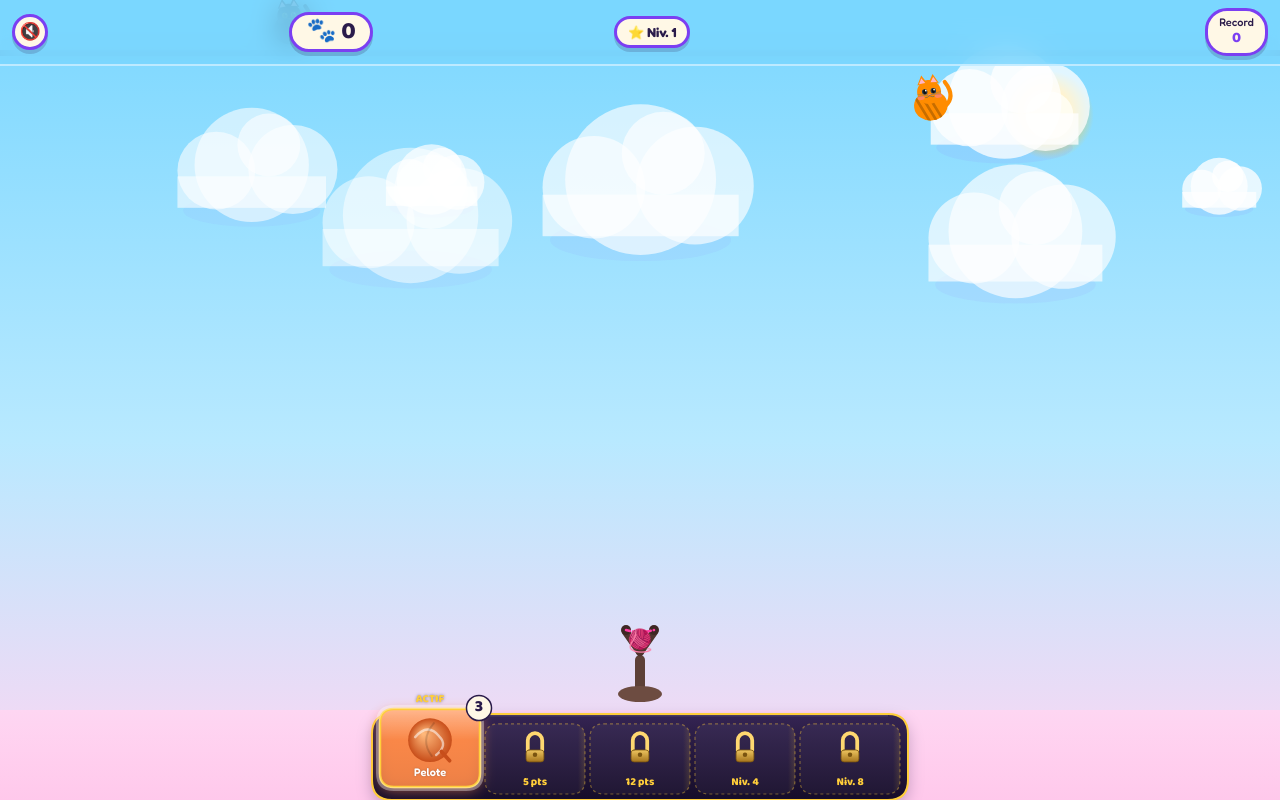
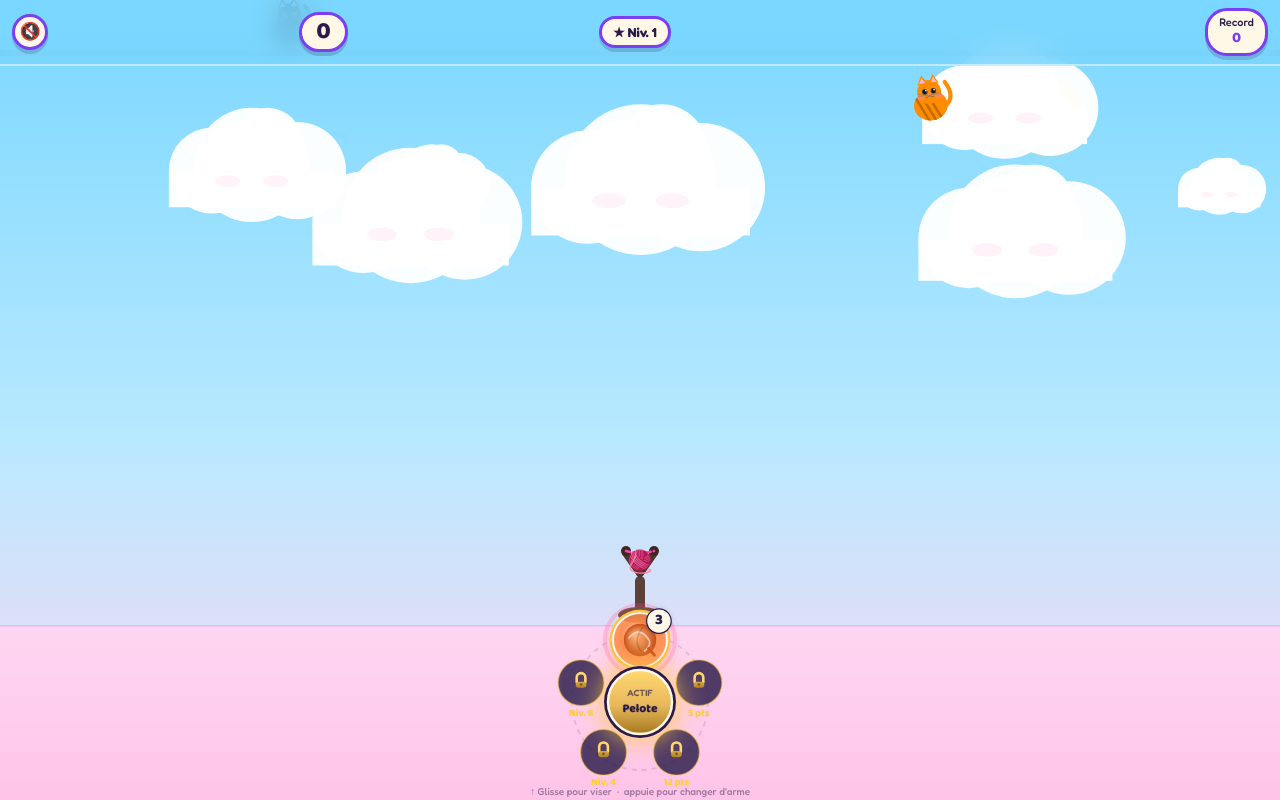
Before and after one commit to sderosiaux/pluie-de-chats, a plain HTML site: page index.html in a window 1280 px wide. Drawn offline with Linux system fonts and the light colour scheme; animation ran at ten frames a second.

Commit message:
Candy Pop redesign: dial radial inventory + anime clouds
- Replace pill tray with radial dial weapon selector (5 slots at -90/-18/54/126/198°)
- Gold hub center shows active weapon; slots animate with pulse ring when selected
- Locked slots: shimmer sweep + gold lock SVG + NIV.X label
- INV_H increased to 175px to fit dial layout
- Clouds: full white anime-style pillowy shapes with pink blush

```diff
--- a/index.html
+++ b/index.html
@@ -105,8 +105,8 @@
 <body>
 <div id="hud">
   <button id="music-btn" title="Musique">🔇</button>
-  <div id="score">🐾 0</div>
-  <div id="level-badge">⭐ Niv. 1</div>
+  <div id="score">0</div>
+  <div id="level-badge">★ Niv. 1</div>
   <div id="combo"></div>
   <div id="hi-block">Record<span id="hi-val">0</span></div>
 </div>
@@ -125,19 +125,25 @@ const toast      = document.getElementById('unlock-toast');
 
 const HUD_H = 56;
 // INV_H adapté à la taille d'écran + safe area iPhone
+const DIAL_R = 62;         // ring radius
+const DIAL_HUB_R = 32;    // center hub radius
+const DIAL_ANGLES = [-90, -18, 54, 126, 198]; // degrees per TYPE_ORDER slot
+
 function getInvH() {
   const safeBottom = parseInt(getComputedStyle(document.documentElement)
     .getPropertyValue('--sab') || '0', 10) || 0;
-  return (window.innerWidth < 430 ? 100 : 90) + safeBottom;
+  return 175 + safeBottom;
 }
 let INV_H = getInvH();
+let DIAL_CY = 0;
 
 let W, H, LAUNCHER;
 function resize() {
   W = canvas.width = window.innerWidth;
   H = canvas.height = window.innerHeight;
   INV_H = getInvH();
-  LAUNCHER = { x: W / 2, y: H - INV_H - 58 };
+  LAUNCHER = { x: W / 2, y: H - INV_H - 52 };
+  DIAL_CY = H - INV_H + Math.round(INV_H * 0.44);
 }
 resize();
 window.addEventListener('resize', resize);
@@ -833,16 +839,14 @@ function getEventPos(e) {
 }
 
 function handleDown(pos) {
-  // inventory tap — must match drawInventory layout exactly
+  // inventory tap — radial dial detection
   if (pos.y > H - INV_H) {
-    const PAD = 6, GAP = 5;
-    const n = TYPE_ORDER.length;
-    const slotW = Math.min(100, (W - PAD*2 - GAP*(n-1)) / n);
-    const totalW = slotW*n + GAP*(n-1);
-    const startX = (W - totalW) / 2;
-    for (let i=0;i<n;i++) {
-      const sx = startX + i*(slotW+GAP);
-      if (pos.x >= sx && pos.x < sx + slotW) {
+    const dcx = W / 2, dcy = DIAL_CY;
+    for (let i = 0; i < TYPE_ORDER.length; i++) {
+      const ang = DIAL_ANGLES[i] * Math.PI / 180;
+      const sx = dcx + Math.cos(ang) * DIAL_R;
+      const sy = dcy + Math.sin(ang) * DIAL_R;
+      if (Math.hypot(pos.x - sx, pos.y - sy) < 30) {
         const id = TYPE_ORDER[i];
         if (unlockedTypes.has(id)) selectedType = id;
         return;
@@ -1003,192 +1007,163 @@ function drawLauncher() {
   ctx.restore();
 }
 
-// ── Inventory bar — Candy Pop PillTray ────────────────────────────────────────
+// ── Inventory — Candy Pop Dial Radial ─────────────────────────────────────────
 function drawInventory() {
-  const PAD = 6, GAP = 5;
-  const n = TYPE_ORDER.length;
-  const slotW = Math.min(100, (W - PAD*2 - GAP*(n-1)) / n);
-  const totalW = slotW*n + GAP*(n-1);
-  const startX = (W - totalW) / 2;
   const barY = H - INV_H;
-  const slotH = INV_H - PAD*2;
-  const SR = 14; // slot corner radius
-
-  // ── Full bar fill (candy sky gradient continuation)
+  const dcx = W / 2, dcy = DIAL_CY;
+
+  // Zone background (candy pink-rose)
   const bg = ctx.createLinearGradient(0, barY, 0, H);
-  bg.addColorStop(0, 'rgba(255,214,242,0.96)');
-  bg.addColorStop(1, 'rgba(255,200,235,0.99)');
+  bg.addColorStop(0, 'rgba(255,214,242,0.97)');
+  bg.addColorStop(1, 'rgba(255,196,232,1)');
   ctx.fillStyle = bg;
   ctx.fillRect(0, barY, W, INV_H);
-
-  // ── Panel container behind slots
-  const pPad = 8;
-  const pX = startX - pPad, pY = barY + 4;
-  const pW = totalW + pPad*2, pH = slotH + PAD + 2;
-
+  // Top separator line
+  ctx.fillStyle = 'rgba(123,63,242,0.18)';
+  ctx.fillRect(0, barY, W, 1.5);
+
+  // Outer ring glow
   ctx.save();
-  ctx.shadowColor = 'rgba(42,27,74,0.3)'; ctx.shadowBlur = 16; ctx.shadowOffsetY = 6;
-  const panelBg = ctx.createLinearGradient(0, pY, 0, pY + pH);
-  panelBg.addColorStop(0, 'rgba(42,27,74,0.94)');
-  panelBg.addColorStop(1, 'rgba(16,8,36,0.97)');
-  ctx.fillStyle = panelBg;
-  ctx.beginPath(); roundRect(ctx, pX, pY, pW, pH, 20); ctx.fill();
-  ctx.shadowBlur = 0; ctx.shadowOffsetY = 0;
-  // Gold border
-  ctx.strokeStyle = '#ffce3a'; ctx.lineWidth = 2;
-  ctx.beginPath(); roundRect(ctx, pX, pY, pW, pH, 20); ctx.stroke();
-  // Inner top shimmer
-  ctx.fillStyle = 'rgba(255,255,255,0.10)';
-  ctx.fillRect(pX + 20, pY + 1, pW - 40, 1.5);
+  ctx.strokeStyle = 'rgba(42,27,74,0.12)'; ctx.lineWidth = 2;
+  ctx.setLineDash([5, 5]);
+  ctx.beginPath(); ctx.arc(dcx, dcy, DIAL_R + 6, 0, Math.PI*2); ctx.stroke();
+  ctx.setLineDash([]);
   ctx.restore();
 
-  for (let i = 0; i < n; i++) {
+  for (let i = 0; i < TYPE_ORDER.length; i++) {
     const id = TYPE_ORDER[i];
     const def = PROJ_DEFS[id];
     const locked = !unlockedTypes.has(id);
     const isSelected = !locked && selectedType === id;
-
-    const sx = startX + i * (slotW + GAP);
-    const baseH = slotH * 0.9;
-    const h = isSelected ? slotH : baseH;
-    const sy = isSelected ? barY + PAD - 7 : barY + PAD + (slotH - baseH);
-    const cx = sx + slotW / 2;
-    const cy = sy + h / 2;
+    const ang = DIAL_ANGLES[i] * Math.PI / 180;
+    const sx = dcx + Math.cos(ang) * DIAL_R;
+    const sy = dcy + Math.sin(ang) * DIAL_R;
+    const slotR = isSelected ? 27 : 23;
 
     ctx.save();
 
     if (locked) {
-      // ── Locked slot ───────────────────────────────────────────────────────────
-      // Background
-      ctx.fillStyle = 'rgba(255,255,255,0.04)';
-      ctx.beginPath(); roundRect(ctx, sx, sy, slotW, h, SR); ctx.fill();
-
-      // Gold shimmer sweep animation
-      const shimT = ((gameTime * 0.38) % 1);
-      const shimX = sx - 20 + shimT * (slotW + 40);
-      const shimGrad = ctx.createLinearGradient(shimX - 20, 0, shimX + 20, 0);
+      // Shimmer sweep
+      ctx.save();
+      ctx.beginPath(); ctx.arc(sx, sy, slotR, 0, Math.PI*2); ctx.clip();
+      const shimT = ((gameTime * 0.42) % 1);
+      const shimX = sx - slotR*2 + shimT * slotR * 4;
+      const shimGrad = ctx.createLinearGradient(shimX - slotR, 0, shimX + slotR, 0);
       shimGrad.addColorStop(0, 'rgba(255,206,58,0)');
       shimGrad.addColorStop(0.5, 'rgba(255,206,58,0.38)');
       shimGrad.addColorStop(1, 'rgba(255,206,58,0)');
-      ctx.save();
-      ctx.beginPath(); roundRect(ctx, sx, sy, slotW, h, SR); ctx.clip();
-      ctx.fillStyle = shimGrad; ctx.fillRect(sx - 20, sy, slotW + 40, h);
+      ctx.fillStyle = 'rgba(42,27,74,0.82)'; ctx.fillRect(sx-slotR*2, sy-slotR, slotR*4, slotR*2);
+      ctx.fillStyle = shimGrad; ctx.fillRect(sx-slotR*2, sy-slotR, slotR*4, slotR*2);
       ctx.restore();
-
-      // Dashed gold border
-      ctx.setLineDash([3, 3]);
-      ctx.strokeStyle = 'rgba(255,206,58,0.4)'; ctx.lineWidth = 1.2;
-      ctx.beginPath(); roundRect(ctx, sx, sy, slotW, h, SR); ctx.stroke();
-      ctx.setLineDash([]);
-
-      // Gold lock icon
-      const lh = h * 0.34, lw = lh * 0.72;
-      const lx = cx, ly = cy - h*0.1;
-      const lockGrad = ctx.createLinearGradient(lx-lw*.5, ly-lh*.2, lx-lw*.5, ly+lh*.4);
-      lockGrad.addColorStop(0,'#ffd870'); lockGrad.addColorStop(1,'#a87820');
-      // shackle
-      ctx.strokeStyle = '#ffd870'; ctx.lineWidth = lw*.22; ctx.lineCap='round'; ctx.lineJoin='round';
-      ctx.beginPath();
-      ctx.moveTo(lx-lw*.42, ly-lh*.05); ctx.lineTo(lx-lw*.42, ly-lh*.48);
-      ctx.arc(lx, ly-lh*.48, lw*.42, Math.PI, 0);
-      ctx.lineTo(lx+lw*.42, ly-lh*.05);
-      ctx.stroke();
-      // body
-      ctx.fillStyle = lockGrad;
-      ctx.beginPath(); roundRect(ctx, lx-lw*.52, ly-lh*.08, lw*1.04, lh*.5, 3); ctx.fill();
-      ctx.strokeStyle = '#7a5410'; ctx.lineWidth = .8;
-      ctx.beginPath(); roundRect(ctx, lx-lw*.52, ly-lh*.08, lw*1.04, lh*.5, 3); ctx.stroke();
-      // keyhole
-      ctx.fillStyle = '#7a5410';
-      ctx.beginPath(); ctx.arc(lx, ly+lh*.12, lw*.13, 0, Math.PI*2); ctx.fill();
-
-      // NIV label
-      ctx.font = `800 ${Math.round(h*0.16)}px "Baloo 2",Arial`;
-      ctx.fillStyle = '#ffce3a'; ctx.textAlign = 'center'; ctx.textBaseline = 'middle';
-      ctx.fillText(def.unlockHint, cx, sy + h*0.84);
+      ctx.strokeStyle = 'rgba(255,206,58,0.5)'; ctx.lineWidth = 1.5;
+      ctx.beginPath(); ctx.arc(sx, sy, slotR, 0, Math.PI*2); ctx.stroke();
+      // Lock icon
+      const lk = slotR * 0.45;
+      const lockG = ctx.createLinearGradient(sx, sy-lk*.8, sx, sy+lk*.6);
+      lockG.addColorStop(0,'#ffd870'); lockG.addColorStop(1,'#a87820');
+      ctx.strokeStyle = '#ffd870'; ctx.lineWidth = lk*.25; ctx.lineCap = 'round';
+      ctx.beginPath(); ctx.moveTo(sx-lk*.42, sy-lk*.05); ctx.lineTo(sx-lk*.42, sy-lk*.52);
+      ctx.arc(sx, sy-lk*.52, lk*.42, Math.PI, 0); ctx.lineTo(sx+lk*.42, sy-lk*.05); ctx.stroke();
+      ctx.fillStyle = lockG;
+      ctx.beginPath(); roundRect(ctx, sx-lk*.52, sy-lk*.1, lk*1.04, lk*.58, 3); ctx.fill();
+      ctx.fillStyle = '#7a5410'; ctx.beginPath(); ctx.arc(sx, sy+lk*.16, lk*.13, 0, Math.PI*2); ctx.fill();
+      // Level label below
+      ctx.font = `800 ${Math.round(slotR*.42)}px "Baloo 2",Arial`;
+      ctx.fillStyle = '#ffce3a'; ctx.textAlign = 'center'; ctx.textBaseline = 'top';
+      ctx.fillText(def.unlockHint, sx, sy + slotR + 3);
 
     } else {
-      // ── Unlocked slot ─────────────────────────────────────────────────────────
       const tone = def.col;
-
-      // Shadow for selected
+      // Selected: pulsing outer ring
       if (isSelected) {
-        ctx.shadowColor = tone + 'bb'; ctx.shadowBlur = 14; ctx.shadowOffsetY = 3;
+        const a = (Math.sin(gameTime * 4.5) + 1) * 0.5 * 0.5 + 0.2;
+        ctx.strokeStyle = `rgba(255,62,165,${a})`; ctx.lineWidth = 4;
+        ctx.beginPath(); ctx.arc(sx, sy, slotR + 8, 0, Math.PI*2); ctx.stroke();
+        // Gold selected ring
+        ctx.strokeStyle = '#ffce3a'; ctx.lineWidth = 2.5;
+        ctx.beginPath(); ctx.arc(sx, sy, slotR + 2, 0, Math.PI*2); ctx.stroke();
       }
-
-      // Fill gradient
-      const slotGrad = ctx.createLinearGradient(sx, sy, sx, sy+h);
-      slotGrad.addColorStop(0, tone);
-      slotGrad.addColorStop(1, tone + 'cc');
+      // Fill
+      ctx.shadowColor = tone + (isSelected ? 'cc' : '66'); ctx.shadowBlur = isSelected ? 16 : 8; ctx.shadowOffsetY = 3;
+      const slotGrad = ctx.createRadialGradient(sx-slotR*.25, sy-slotR*.25, slotR*.05, sx, sy, slotR);
+      slotGrad.addColorStop(0, tone + 'ff'); slotGrad.addColorStop(1, tone + 'bb');
       ctx.fillStyle = slotGrad;
-      ctx.beginPath(); roundRect(ctx, sx, sy, slotW, h, SR); ctx.fill();
+      ctx.beginPath(); ctx.arc(sx, sy, slotR, 0, Math.PI*2); ctx.fill();
       ctx.shadowBlur = 0; ctx.shadowOffsetY = 0;
-
-      // Inner top highlight
-      ctx.save();
-      ctx.beginPath(); roundRect(ctx, sx, sy, slotW, h, SR); ctx.clip();
-      const hlGrad = ctx.createLinearGradient(sx, sy, sx, sy+h*.4);
-      hlGrad.addColorStop(0,'rgba(255,255,255,0.38)'); hlGrad.addColorStop(1,'rgba(255,255,255,0)');
-      ctx.fillStyle = hlGrad; ctx.fillRect(sx, sy, slotW, h*.4);
-      ctx.restore();
-
+      // Inner highlight
+      const hl = ctx.createRadialGradient(sx-slotR*.3, sy-slotR*.35, 0, sx, sy, slotR);
+      hl.addColorStop(0,'rgba(255,255,255,0.45)'); hl.addColorStop(0.55,'rgba(255,255,255,0)');
+      ctx.fillStyle = hl; ctx.beginPath(); ctx.arc(sx, sy, slotR, 0, Math.PI*2); ctx.fill();
       // Border
-      ctx.strokeStyle = isSelected ? '#ffce3a' : 'rgba(255,255,255,0.52)';
-      ctx.lineWidth = isSelected ? 2.5 : 1.5;
-      ctx.beginPath(); roundRect(ctx, sx, sy, slotW, h, SR); ctx.stroke();
-
-      // Extra glow ring on selected
-      if (isSelected) {
-        ctx.strokeStyle = 'rgba(255,255,255,0.35)'; ctx.lineWidth = 4;
-        ctx.beginPath(); roundRect(ctx, sx-2, sy-2, slotW+4, h+4, SR+2); ctx.stroke();
-      }
-
-      // "ACTIF" label above selected
-      if (isSelected) {
-        ctx.font = `800 ${Math.round(h*0.14)}px "Baloo 2",Arial`;
-        ctx.fillStyle = '#ffce3a'; ctx.textAlign = 'center'; ctx.textBaseline = 'bottom';
-        ctx.shadowColor = 'rgba(0,0,0,0.45)'; ctx.shadowBlur = 3;
-        ctx.fillText('ACTIF', cx, sy - 3);
-        ctx.shadowBlur = 0;
-      }
-
-      // Custom icon
-      const iconY = cy - h*0.1;
-      const iconR = Math.min(slotW, h) * 0.28;
-      drawProjIcon(id, cx, iconY, iconR);
-
-      // Recharge arc over icon
+      ctx.strokeStyle = isSelected ? 'rgba(255,255,255,0.9)' : 'rgba(255,255,255,0.55)';
+      ctx.lineWidth = isSelected ? 2 : 1.2;
+      ctx.beginPath(); ctx.arc(sx, sy, slotR, 0, Math.PI*2); ctx.stroke();
+      // Icon
+      drawProjIcon(id, sx, sy, slotR * 0.6);
+      // Recharge arc
       if (def.stock < def.maxStock && rechargeTimers[id] > 0) {
         const pct = 1 - rechargeTimers[id] / def.recharge;
-        ctx.strokeStyle = 'rgba(255,255,255,0.9)'; ctx.lineWidth = 2.2;
-        ctx.shadowColor = '#fff'; ctx.shadowBlur = 5;
-        ctx.beginPath(); ctx.arc(cx, iconY, iconR * 1.22, -Math.PI/2, -Math.PI/2 + pct*Math.PI*2);
+        ctx.strokeStyle = 'rgba(255,255,255,0.9)'; ctx.lineWidth = 2;
+        ctx.shadowColor = '#fff'; ctx.shadowBlur = 4;
+        ctx.beginPath(); ctx.arc(sx, sy, slotR + (isSelected ? 5 : 3), -Math.PI/2, -Math.PI/2 + pct*Math.PI*2);
         ctx.stroke(); ctx.shadowBlur = 0;
       }
-
-      // Label
-      ctx.font = `600 ${Math.round(h*0.145)}px "Fredoka",Arial`;
-      ctx.fillStyle = isSelected ? '#fff' : 'rgba(255,255,255,0.85)';
-      ctx.textAlign = 'center'; ctx.textBaseline = 'middle';
-      ctx.shadowColor = 'rgba(0,0,0,0.28)'; ctx.shadowBlur = 2;
-      ctx.fillText(def.label, cx, sy + h*0.82);
+      // Label below
+      ctx.font = `600 ${Math.round(slotR*.5)}px "Fredoka",Arial`;
+      ctx.fillStyle = isSelected ? '#2a1b4a' : 'rgba(42,27,74,0.65)';
+      ctx.textAlign = 'center'; ctx.textBaseline = 'top';
+      ctx.fillText(def.label, sx, sy + slotR + 3);
+      // Count badge
+      const bR = slotR * 0.38;
+      const bX = sx + slotR * 0.7, bY = sy - slotR * 0.7;
+      ctx.fillStyle = '#fff8e6';
+      ctx.shadowColor = 'rgba(42,27,74,0.25)'; ctx.shadowBlur = 4;
+      ctx.beginPath(); ctx.arc(bX, bY, bR + 2, 0, Math.PI*2); ctx.fill();
       ctx.shadowBlur = 0;
-
-      // Count badge (top-right)
-      const bR = h * 0.135;
-      const bX = sx + slotW - 1, bY = sy - 1;
-      ctx.fillStyle = '#fff8e6';
-      ctx.beginPath(); ctx.arc(bX, bY, bR + 2, 0, Math.PI*2); ctx.fill();
-      ctx.strokeStyle = '#2a1b4a'; ctx.lineWidth = 1.5;
+      ctx.strokeStyle = '#2a1b4a'; ctx.lineWidth = 1.2;
       ctx.beginPath(); ctx.arc(bX, bY, bR + 2, 0, Math.PI*2); ctx.stroke();
-      const count = def.maxStock >= 99 ? '∞' : String(def.stock);
       ctx.font = `900 ${Math.round(bR*1.5)}px "Baloo 2",Arial`;
       ctx.fillStyle = '#2a1b4a'; ctx.textAlign = 'center'; ctx.textBaseline = 'middle';
-      ctx.fillText(count, bX, bY + 0.5);
-    }
-
+      ctx.fillText(String(def.stock), bX, bY + 0.5);
+    }
     ctx.restore();
   }
+
+  // ── Center hub ────────────────────────────────────────────────────────────────
+  ctx.save();
+  // Glow
+  ctx.shadowColor = '#ffce3a'; ctx.shadowBlur = 28;
+  // Outer dark ring
+  ctx.fillStyle = '#2a1b4a';
+  ctx.beginPath(); ctx.arc(dcx, dcy, DIAL_HUB_R + 4, 0, Math.PI*2); ctx.fill();
+  ctx.shadowBlur = 0;
+  // Gold fill
+  const hubG = ctx.createLinearGradient(dcx, dcy - DIAL_HUB_R, dcx, dcy + DIAL_HUB_R);
+  hubG.addColorStop(0, '#ffd870'); hubG.addColorStop(0.55, '#e8b85c'); hubG.addColorStop(1, '#a87820');
+  ctx.fillStyle = hubG;
+  ctx.beginPath(); ctx.arc(dcx, dcy, DIAL_HUB_R, 0, Math.PI*2); ctx.fill();
+  // Cream border
+  ctx.strokeStyle = '#fff8e6'; ctx.lineWidth = 2.5;
+  ctx.beginPath(); ctx.arc(dcx, dcy, DIAL_HUB_R, 0, Math.PI*2); ctx.stroke();
+  // "ACTIF" text
+  ctx.font = `600 ${Math.round(DIAL_HUB_R*.28)}px "Fredoka",Arial`;
+  ctx.fillStyle = '#2a1b4a'; ctx.globalAlpha = 0.65; ctx.textAlign = 'center'; ctx.textBaseline = 'middle';
+  ctx.fillText('ACTIF', dcx, dcy - DIAL_HUB_R*.28);
+  ctx.globalAlpha = 1;
+  // Current weapon label
+  ctx.font = `800 ${Math.round(DIAL_HUB_R*.38)}px "Baloo 2",Arial`;
+  ctx.fillStyle = '#2a1b4a'; ctx.shadowColor = 'rgba(0,0,0,0.15)'; ctx.shadowBlur = 2;
+  ctx.fillText(PROJ_DEFS[selectedType].label, dcx, dcy + DIAL_HUB_R*.24);
+  ctx.shadowBlur = 0;
+  ctx.restore();
+
+  // Hint
+  ctx.save();
+  ctx.font = `500 ${Math.min(W * 0.025, 10)}px "Fredoka",Arial`;
+  ctx.fillStyle = 'rgba(42,27,74,0.45)'; ctx.textAlign = 'center'; ctx.textBaseline = 'bottom';
+  const sab = parseInt(getComputedStyle(document.documentElement).getPropertyValue('--sab')||'0',10)||0;
+  ctx.fillText("↑ Glisse pour viser  ·  appuie pour changer d'arme", W/2, H - sab - 3);
+  ctx.restore();
 }
 
 function roundRect(ctx,x,y,w,h,r){
@@ -1273,23 +1248,24 @@ function drawBackground() {
   ctx.fillStyle = sunGrad; ctx.beginPath(); ctx.arc(sunX, sunY, sunR * 1.3, 0, Math.PI*2); ctx.fill();
   ctx.fillStyle = '#fff7c0'; ctx.beginPath(); ctx.arc(sunX, sunY, sunR * 0.7, 0, Math.PI*2); ctx.fill();
 
-  // Chunky sticker clouds
+  // Anime clouds — pure white, rounded pillowy shapes
   for (const c of clouds) {
-    c.x += c.spd; if (c.x > W + c.r * 3) c.x = -c.r * 3;
-    ctx.save(); ctx.globalAlpha = c.a;
+    c.x += c.spd; if (c.x > W + c.r * 4) c.x = -c.r * 4;
+    ctx.save(); ctx.globalAlpha = 0.96;
     ctx.fillStyle = '#ffffff';
-    // shadow blob
-    ctx.save(); ctx.globalAlpha = c.a * 0.08; ctx.fillStyle = '#7b3ff2';
-    ctx.beginPath(); ctx.ellipse(c.x, c.y + c.r*.8, c.r*1.2, c.r*.28, 0, 0, Math.PI*2); ctx.fill();
-    ctx.restore();
-    // cloud puffs
-    ctx.fillStyle = '#ffffff';
-    ctx.beginPath(); ctx.arc(c.x, c.y, c.r, 0, Math.PI*2); ctx.fill();
-    ctx.beginPath(); ctx.arc(c.x + c.r*.72, c.y + c.r*.08, c.r*.78, 0, Math.PI*2); ctx.fill();
-    ctx.beginPath(); ctx.arc(c.x - c.r*.62, c.y + c.r*.1, c.r*.68, 0, Math.PI*2); ctx.fill();
-    ctx.beginPath(); ctx.arc(c.x + c.r*.3, c.y - c.r*.35, c.r*.55, 0, Math.PI*2); ctx.fill();
-    // flat base
-    ctx.fillRect(c.x - c.r * 1.3, c.y + c.r * .2, c.r * 2.6, c.r * .55);
+    // Main puffs (no shadow, no gradient — just clean flat white)
+    ctx.beginPath(); ctx.arc(c.x,          c.y,          c.r,       0, Math.PI*2); ctx.fill();
+    ctx.beginPath(); ctx.arc(c.x + c.r*.8, c.y + c.r*.1, c.r*.85,   0, Math.PI*2); ctx.fill();
+    ctx.beginPath(); ctx.arc(c.x - c.r*.7, c.y + c.r*.1, c.r*.75,   0, Math.PI*2); ctx.fill();
+    ctx.beginPath(); ctx.arc(c.x + c.r*.28,c.y - c.r*.4, c.r*.6,    0, Math.PI*2); ctx.fill();
+    ctx.beginPath(); ctx.arc(c.x - c.r*.2, c.y - c.r*.3, c.r*.5,    0, Math.PI*2); ctx.fill();
+    // Flat base to seal the bottom
+    ctx.fillRect(c.x - c.r * 1.45, c.y + c.r*.12, c.r * 2.9, c.r * .62);
+    // Tiny blush on the biggest puff — anime style
+    ctx.globalAlpha = 0.18;
+    ctx.fillStyle = '#ffb8d8';
+    ctx.beginPath(); ctx.ellipse(c.x - c.r*.42, c.y + c.r*.28, c.r*.22, c.r*.1, 0, 0, Math.PI*2); ctx.fill();
+    ctx.beginPath(); ctx.ellipse(c.x + c.r*.42, c.y + c.r*.28, c.r*.22, c.r*.1, 0, 0, Math.PI*2); ctx.fill();
     ctx.restore();
   }
 }
```
